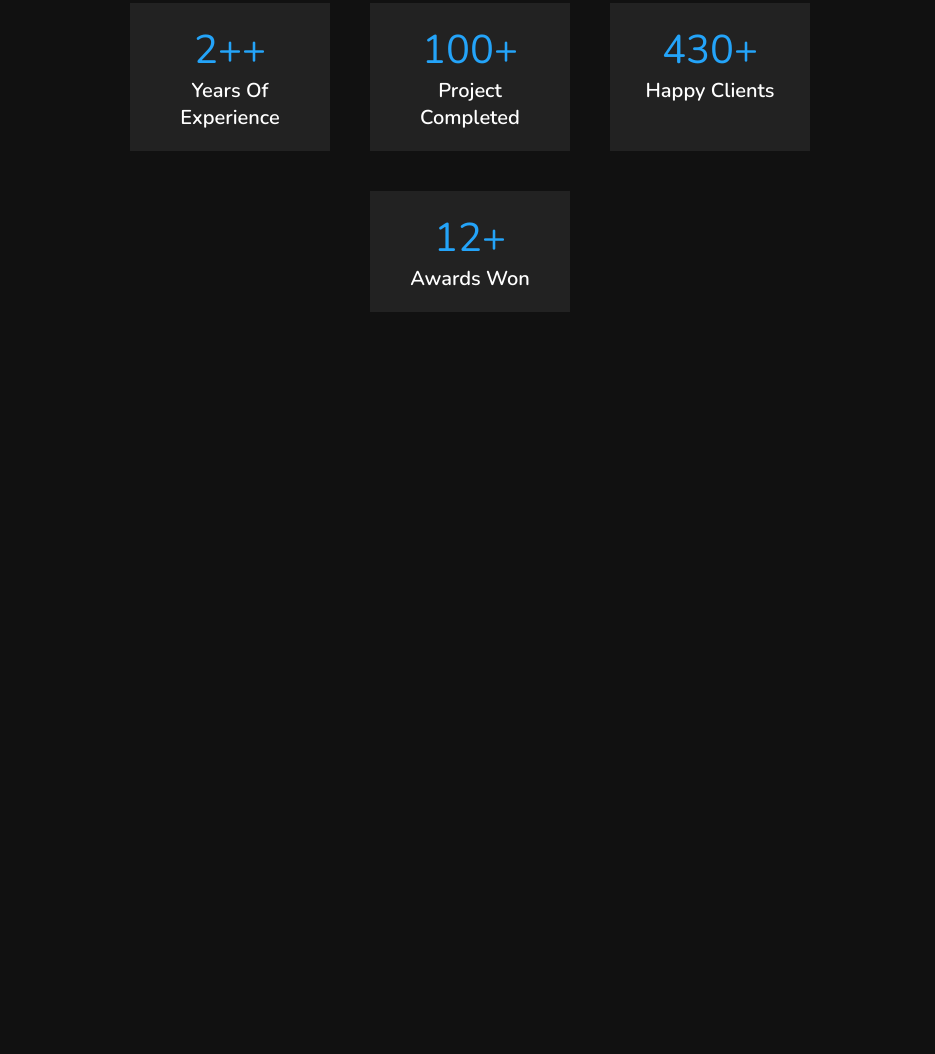
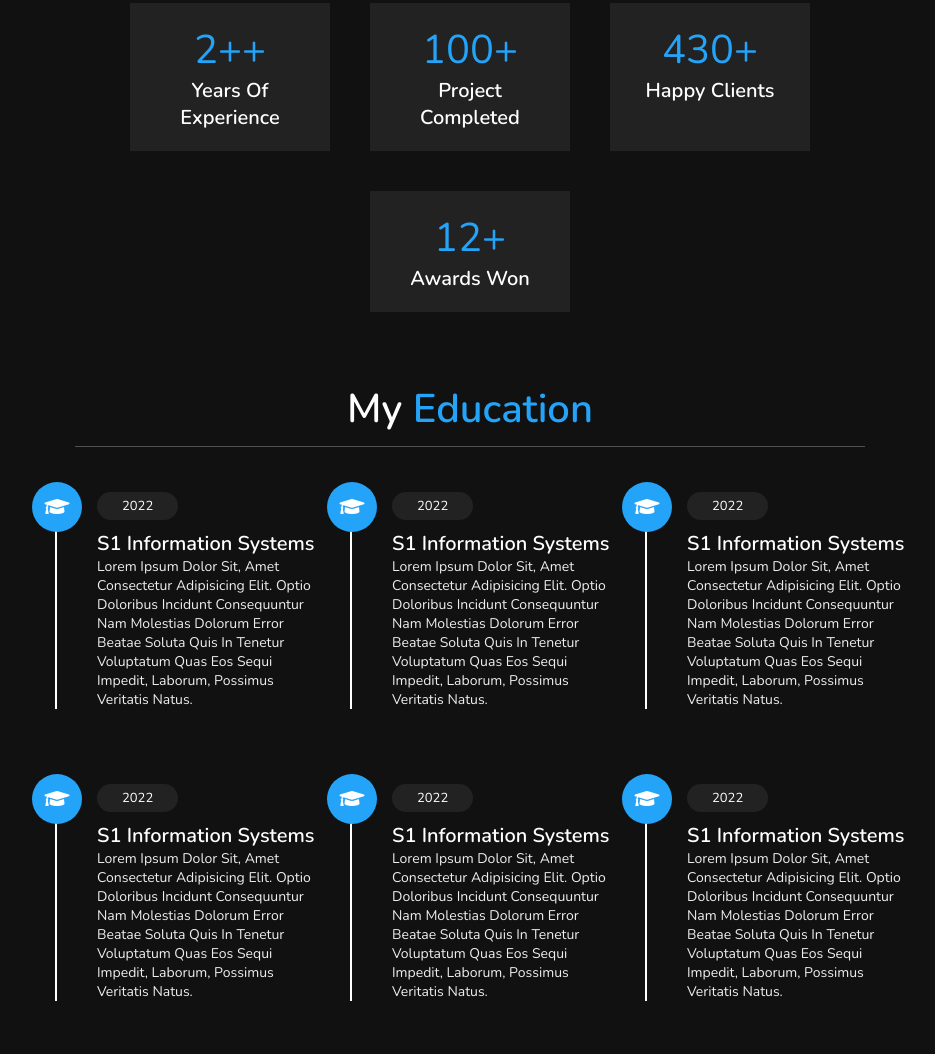
Before and after one commit to RizkyDarmawan10/portofolio, a plain HTML site: page index.html in a window 1280 px wide. Shown: the part 1238-2292 px from the top of the page, without its empty margins (345-1280 px from the left). Before the commit the page ends 1600 px from the top, so only its background shows below. Drawn offline with nearby package versions, Linux system fonts and the light colour scheme.

Commit message:
add education

```diff
--- a/index.html
+++ b/index.html
@@ -35,13 +35,12 @@
 </nav>
 
 </header>
-
 <!--header section ends-->
 
 <div id="menu" class="fas fa-bars"></div>
 
+
 <!--home section starts-->
-
 
 <section class="home" id="home">
 
@@ -54,7 +53,6 @@
 
 
 </section>
-
 <!--home section ends-->
 
 
@@ -101,12 +99,66 @@
 </div>
 
 </section>
+<!--about section ends-->
 
 
+<!--education section starts-->
+
+<section class="education" id="education">
+
+<h1 class="heading"> My <span>Education</span> </h1>
+
+<div class="box-container">
+
+    <div class="box">
+        <i class="fas fa-graduation-cap"></i>
+        <span>2022</span>
+        <h3>S1 Information Systems</h3>
+        <p>Lorem ipsum dolor sit, amet consectetur adipisicing elit. Optio doloribus incidunt consequuntur nam molestias dolorum error beatae soluta quis in tenetur voluptatum quas eos sequi impedit, laborum, possimus veritatis natus.</p>
+    </div>
+
+    <div class="box">
+        <i class="fas fa-graduation-cap"></i>
+        <span>2022</span>
+        <h3>S1 Information Systems</h3>
+        <p>Lorem ipsum dolor sit, amet consectetur adipisicing elit. Optio doloribus incidunt consequuntur nam molestias dolorum error beatae soluta quis in tenetur voluptatum quas eos sequi impedit, laborum, possimus veritatis natus.</p>
+    </div>
+
+    <div class="box">
+        <i class="fas fa-graduation-cap"></i>
+        <span>2022</span>
+        <h3>S1 Information Systems</h3>
+        <p>Lorem ipsum dolor sit, amet consectetur adipisicing elit. Optio doloribus incidunt consequuntur nam molestias dolorum error beatae soluta quis in tenetur voluptatum quas eos sequi impedit, laborum, possimus veritatis natus.</p>
+    </div>
+
+    <div class="box">
+        <i class="fas fa-graduation-cap"></i>
+        <span>2022</span>
+        <h3>S1 Information Systems</h3>
+        <p>Lorem ipsum dolor sit, amet consectetur adipisicing elit. Optio doloribus incidunt consequuntur nam molestias dolorum error beatae soluta quis in tenetur voluptatum quas eos sequi impedit, laborum, possimus veritatis natus.</p>
+    </div>
+
+    <div class="box">
+        <i class="fas fa-graduation-cap"></i>
+        <span>2022</span>
+        <h3>S1 Information Systems</h3>
+        <p>Lorem ipsum dolor sit, amet consectetur adipisicing elit. Optio doloribus incidunt consequuntur nam molestias dolorum error beatae soluta quis in tenetur voluptatum quas eos sequi impedit, laborum, possimus veritatis natus.</p>
+    </div>
+
+    <div class="box">
+        <i class="fas fa-graduation-cap"></i>
+        <span>2022</span>
+        <h3>S1 Information Systems</h3>
+        <p>Lorem ipsum dolor sit, amet consectetur adipisicing elit. Optio doloribus incidunt consequuntur nam molestias dolorum error beatae soluta quis in tenetur voluptatum quas eos sequi impedit, laborum, possimus veritatis natus.</p>
+    </div>
 
 
+</div>
 
-<!--about section ends-->
+</section>
+
+
+<!--education section ends-->
 
 <!--jquery cdn link-->
 <script src="https://cdnjs.cloudflare.com/ajax/libs/jquery/3.6.0/jquery.min.js"></script>
--- a/style.css
+++ b/style.css
@@ -225,6 +225,56 @@ header .navbar ul li a:hover{
     color: #fff;
   }
 
+  .education .box-container{
+    display: flex;
+    align-items: center;
+    justify-content: space-between;
+    flex-wrap: wrap;
+    padding: 1rem 0;
+    padding-left: 3rem;
+ }
+
+.education .box-container .box{
+    width: 27rem;
+    margin: 4rem 1rem;
+    padding-left: 4rem;
+    border-left: .2rem solid #fff;
+    position: relative;
+}
+
+.education .box-container .box span{
+    font-size: 1.3rem;
+    background: #222;
+    color: #fff;
+    border-radius: 5rem;
+    padding: .5rem 2.5rem;
+}
+
+.education .box-container .box h3 {
+    font-size: 2rem;
+    color: #fff;
+    padding-top: 1.5rem;
+}
+
+.education .box-container .box p {
+    font-size: 1.4rem;
+    color: #eee;
+    padding-top: 1rem 0;
+}
+
+.education .box-container .box i {
+    position: absolute;
+    top: -1.5rem; left:-2.5rem;
+    height: 5rem;
+    width: 5rem;
+    border-radius: 50%;
+    line-height: 5rem;
+    text-align: center;
+    font-size: 2rem;
+    color: #fff;
+    background: var(--blue);
+}
+
 
 
 
@@ -287,4 +337,9 @@ header .navbar ul li a:hover{
     .about .row .counter .box{
         width: 100%;
     }
+
+    .education .box-container .box{
+        width: 100%;
+    }
+
  }
```
